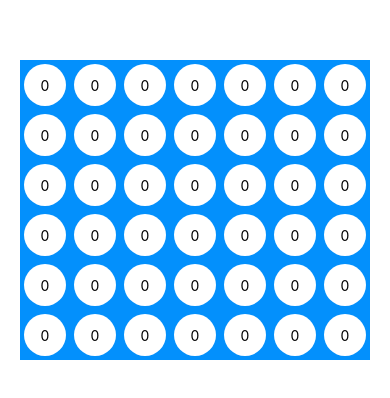
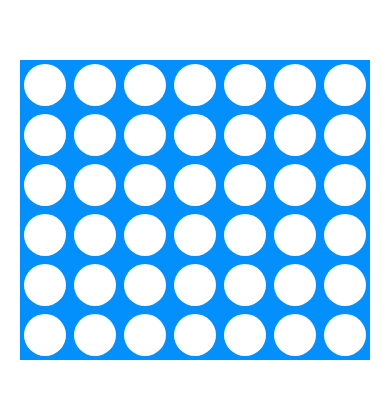
Before and after one commit to Dahvd/ConnectFour, a React Native app: screen / in a window 390 px wide. Shown: the part 212-610 px from the top of the page. Built offline with nearby package versions, Linux system fonts and the light colour scheme.

Commit message:
testing again

```diff
--- a/src/components/board/Column.js
+++ b/src/components/board/Column.js
@@ -34,6 +34,9 @@ export default function Column( props ) {
           setColumn( colCopy );
           setColumnVisible( colVisCopy );
 
+
+
+
         }}>
         <>
           {columnVisible}
--- a/src/components/board/Slot.js
+++ b/src/components/board/Slot.js
@@ -8,7 +8,7 @@ export default function Slot( props ) {
         style={props.player == 0 ? styles.hole :
           props.player == 1 ? styles.red : styles.yellow} >
         <Text>
-          {props.player}
+          {/* {props.player} */}
         </Text>
       </View>
     </View>
```
